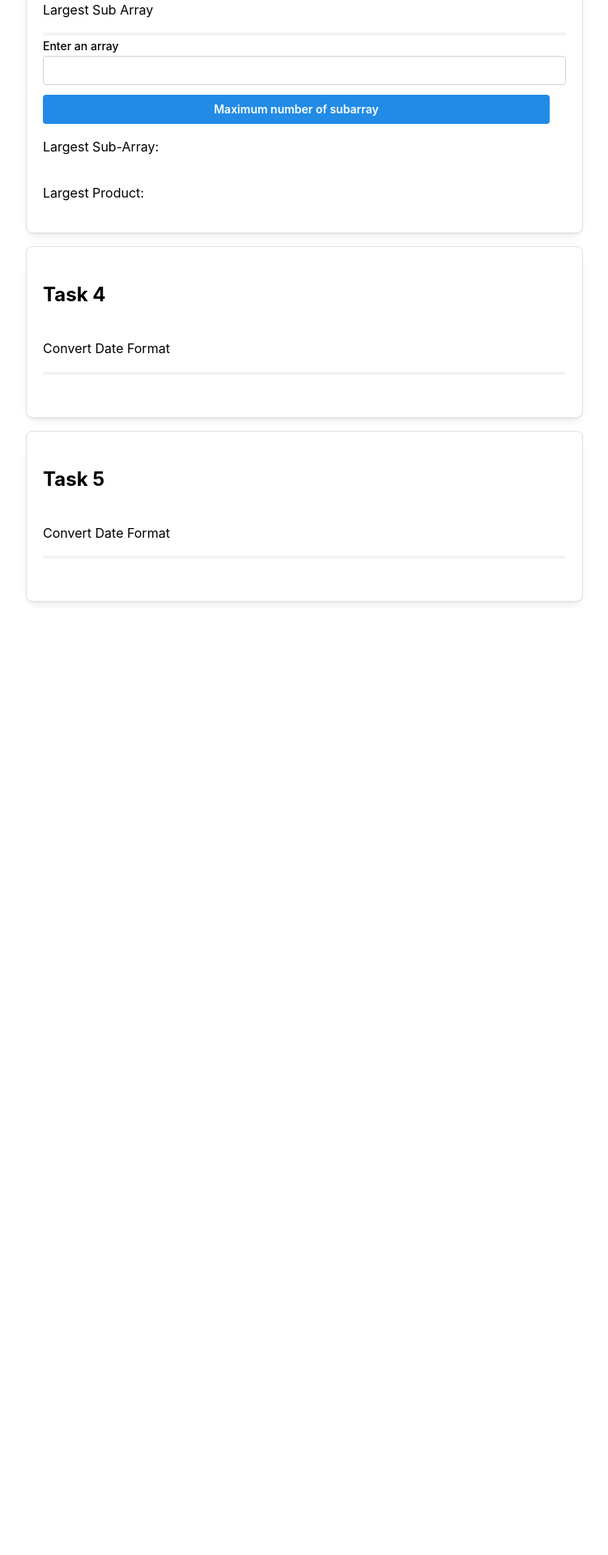
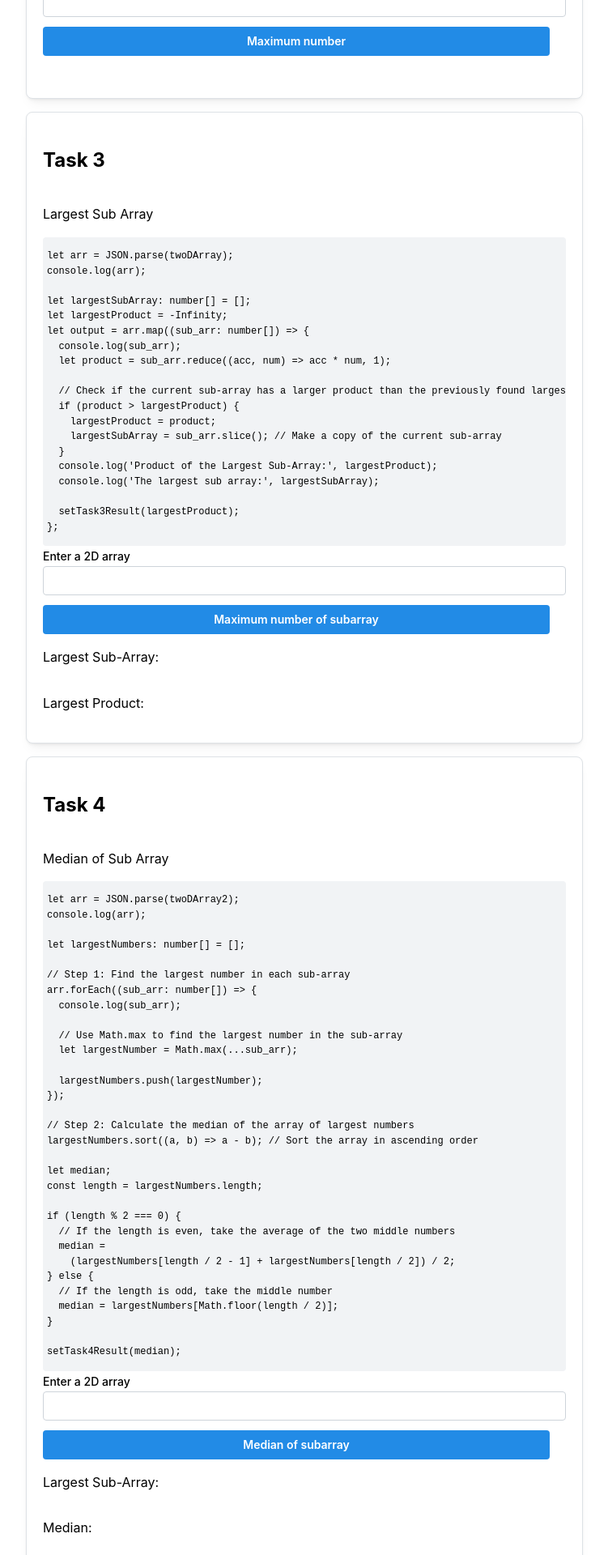
Before and after one commit to IlyesTirech/snake-charmers, a React (Create React App) app: page /week3 in a window 1280 px wide. Shown: the part 880-2800 px from the top of the page at 81% size, without its empty margins (264-1015 px from the left). Before the commit the page ends 1631 px from the top, so only its background shows below. Built offline with nearby package versions, Linux system fonts and the light colour scheme.

Commit message:
completed

```diff
--- a/src/pages/HomePage.tsx
+++ b/src/pages/HomePage.tsx
@@ -9,7 +9,7 @@ const HomePage: React.FC = () => {
     {
       weekNumber: 3,
       title: 'MaxProduct',
-      status: 'in progress',
+      status: 'done',
       link: '/week3'
     }
   ];
--- a/src/pages/WeekThree.tsx
+++ b/src/pages/WeekThree.tsx
@@ -7,13 +7,17 @@ const WeekThree: React.FC = () => {
   const [task2Result, setTask2Result] = useState<any>();
   const [task3Result, setTask3Result] = useState<any>();
   const [task3ResultSubArr, setTask3ResultSubArr] = useState<any[]>([]);
+  const [task4ResultSubArr, setTask4ResultSubArr] = useState<any[]>([]);
   const [task4Result, setTask4Result] = useState<any>('');
   const [task5Result, setTask5Result] = useState<any>('');
+  const [task5ResultSubArr, setTask5ResultSubArr] = useState<any[]>([]);
 
   // Task 2
   const [maximumArray, setMaximumArray] = useState<number[]>([]);
   const [minimumArray, setMinimumArray] = useState<number[]>([]);
   const [twoDArray, setTwoDArray] = useState<string>('');
+  const [twoDArray2, setTwoDArray2] = useState<string>('');
+  const [twoDArray3, setTwoDArray3] = useState<string>('');
 
   const maximumProduct = () => {
     // Sort the array in ascending order
@@ -90,11 +94,165 @@ const WeekThree: React.FC = () => {
     }
   };
 
-  const t1Code = '';
-  const t2Code = '';
-  const t3Code = '';
-  const t4Code = '';
-  const t5Code = '';
+  const handleChangeTask4 = () => {
+    try {
+      let arr = JSON.parse(twoDArray2);
+      console.log(arr);
+
+      let largestNumbers: number[] = [];
+
+      // Step 1: Find the largest number in each sub-array
+      arr.forEach((sub_arr: number[]) => {
+        console.log(sub_arr);
+
+        // Use Math.max to find the largest number in the sub-array
+        let largestNumber = Math.max(...sub_arr);
+
+        largestNumbers.push(largestNumber);
+      });
+
+      // Step 2: Calculate the median of the array of largest numbers
+      largestNumbers.sort((a, b) => a - b); // Sort the array in ascending order
+
+      let median;
+      const length = largestNumbers.length;
+
+      if (length % 2 === 0) {
+        // If the length is even, take the average of the two middle numbers
+        median =
+          (largestNumbers[length / 2 - 1] + largestNumbers[length / 2]) / 2;
+      } else {
+        // If the length is odd, take the middle number
+        median = largestNumbers[Math.floor(length / 2)];
+      }
+
+      setTask4Result(median);
+      setTask4ResultSubArr(largestNumbers);
+    } catch (error: any) {
+      setTask4Result('Error parsing JSON: ' + error.message);
+    }
+  };
+
+  const handleChangeTask5 = () => {
+    try {
+      // Check if inputArray contains exactly four subarrays
+      let arr = JSON.parse(twoDArray3);
+      if (arr.length !== 4) {
+        setTask5Result('Input must contain exactly four subarrays.');
+        return;
+      }
+
+      // Calculate the sums of each subarray
+      const subArraySums = arr.map((subArray: any[]) =>
+        subArray.reduce((sum, num) => sum + num, 0)
+      );
+
+      // Calculate the maximum product of the subarray sums
+      const maxProduct = (nums: number[]): number =>
+        Math.max(
+          nums.sort((a, b) => b - a)[0] * nums[1] * nums[2],
+          nums[0] * nums[nums.length - 1] * nums[nums.length - 2]
+        );
+
+      // Set the results using provided functions
+      setTask5Result(maxProduct(subArraySums));
+      setTask5ResultSubArr(subArraySums);
+    } catch (error: any) {
+      setTask5Result('Error parsing JSON: ' + error.message);
+    }
+  };
+
+  const t1Code = (
+    <pre>{`maximumArray.sort((a: any, b: any) => a - b);
+// Calculate the product of the three largest numbers
+const n = maximumArray.length;
+const option1 = maximumArray[n - 1] * maximumArray[n - 2] * maximumArray[n - 3];
+// Calculate the product of the two smallest numbers (which could be negative) and the largest number
+const option2 = maximumArray[0] * maximumArray[1] * maximumArray[n - 1];
+// Return the maximum of the two options
+setTask1Result(Math.max(option1, option2));`}</pre>
+  );
+  const t2Code = (
+    <pre>{`const inputArray = e.target.value.slice(1, -1).split(',').map(Number);
+setMinimumArray(inputArray);
+console.log({ minimumArray });`}</pre>
+  );
+  const t3Code = (
+    <pre>{`let arr = JSON.parse(twoDArray);
+console.log(arr);
+
+let largestSubArray: number[] = [];
+let largestProduct = -Infinity;
+let output = arr.map((sub_arr: number[]) => {
+  console.log(sub_arr);
+  let product = sub_arr.reduce((acc, num) => acc * num, 1);
+
+  // Check if the current sub-array has a larger product than the previously found largest product
+  if (product > largestProduct) {
+    largestProduct = product;
+    largestSubArray = sub_arr.slice(); // Make a copy of the current sub-array
+  }
+  console.log('Product of the Largest Sub-Array:', largestProduct);
+  console.log('The largest sub array:', largestSubArray);
+
+  setTask3Result(largestProduct);
+};`}</pre>
+  );
+  const t4Code = (
+    <pre>{`let arr = JSON.parse(twoDArray2);
+console.log(arr);
+
+let largestNumbers: number[] = [];
+
+// Step 1: Find the largest number in each sub-array
+arr.forEach((sub_arr: number[]) => {
+  console.log(sub_arr);
+
+  // Use Math.max to find the largest number in the sub-array
+  let largestNumber = Math.max(...sub_arr);
+
+  largestNumbers.push(largestNumber);
+});
+
+// Step 2: Calculate the median of the array of largest numbers
+largestNumbers.sort((a, b) => a - b); // Sort the array in ascending order
+
+let median;
+const length = largestNumbers.length;
+
+if (length % 2 === 0) {
+  // If the length is even, take the average of the two middle numbers
+  median =
+    (largestNumbers[length / 2 - 1] + largestNumbers[length / 2]) / 2;
+} else {
+  // If the length is odd, take the middle number
+  median = largestNumbers[Math.floor(length / 2)];
+}
+
+setTask4Result(median);`}</pre>
+  );
+  const t5Code = (
+    <pre>{`let arr = JSON.parse(twoDArray3);
+if (arr.length !== 4) {
+  setTask5Result('Input must contain exactly four subarrays.');
+  return;
+}
+
+// Calculate the sums of each subarray
+const subArraySums = arr.map((subArray: any[]) =>
+  subArray.reduce((sum, num) => sum + num, 0)
+);
+
+// Calculate the maximum product of the subarray sums
+const maxProduct = (nums: number[]): number =>
+  Math.max(
+    nums.sort((a, b) => b - a)[0] * nums[1] * nums[2],
+    nums[0] * nums[nums.length - 1] * nums[nums.length - 2]
+  );
+
+// Set the results using provided functions
+setTask5Result(maxProduct(subArraySums));`}</pre>
+  );
 
   console.log({ twoDArray });
   console.log({ task3ResultSubArr });
@@ -142,7 +300,7 @@ const WeekThree: React.FC = () => {
             <p>Largest Sub Array</p>
             <Code>{t3Code}</Code>
             <TextInput
-              label="Enter an array"
+              label="Enter a 2D array"
               onChange={(e: any) => setTwoDArray(e.target.value)}
             />
             <Button onClick={handleChangeTask3} mt="sm" mr="lg">
@@ -157,19 +315,37 @@ const WeekThree: React.FC = () => {
         <Grid.Col span={12}>
           <Card shadow="sm" padding="lg" radius="md" withBorder>
             <h2>Task 4</h2>
-            <p>Convert Date Format</p>
+            <p>Median of Sub Array</p>
             <Code>{t4Code}</Code>
-
-            <p className="mt-3">{task4Result}</p>
+            <TextInput
+              label="Enter a 2D array"
+              onChange={(e: any) => setTwoDArray2(e.target.value)}
+            />
+            <Button onClick={handleChangeTask4} mt="sm" mr="lg">
+              Median of subarray
+            </Button>
+            <p className="mt-3">
+              Largest Sub-Array: {task4ResultSubArr.join(', ')}
+            </p>
+            <p className="mt-3">Median: {task4Result}</p>
           </Card>
         </Grid.Col>
         <Grid.Col span={12}>
           <Card shadow="sm" padding="lg" radius="md" withBorder>
             <h2>Task 5</h2>
-            <p>Convert Date Format</p>
+            <p>Maximum Product of Sums</p>
             <Code>{t5Code}</Code>
-
-            <p className="mt-3">{task5Result}</p>
+            <TextInput
+              label="Enter a 2D array"
+              onChange={(e: any) => setTwoDArray3(e.target.value)}
+            />
+            <Button onClick={handleChangeTask5} mt="sm" mr="lg">
+              Maximum Product of Sums
+            </Button>
+            <p className="mt-3">
+              Sum Sub-Array: {task5ResultSubArr.join(', ')}
+            </p>
+            <p className="mt-3">Maximum Product: {task5Result}</p>
           </Card>
         </Grid.Col>
       </Grid>
```
